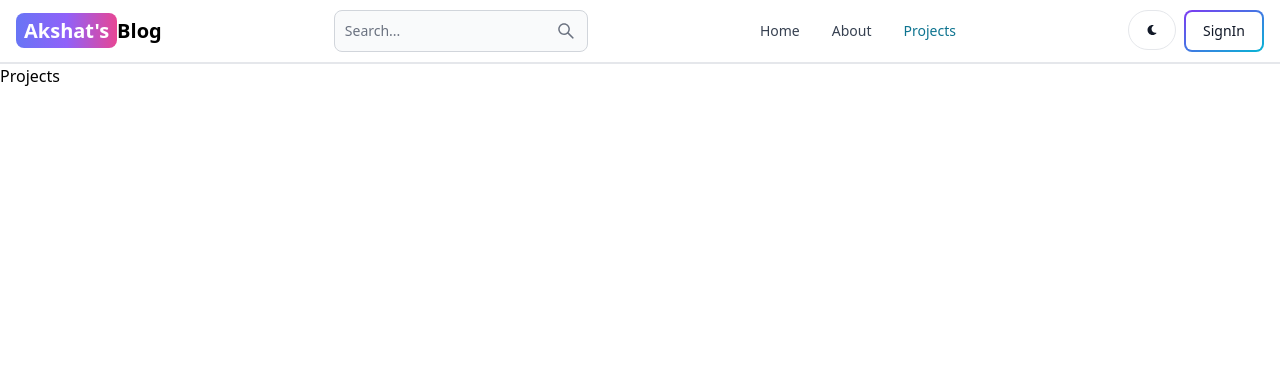
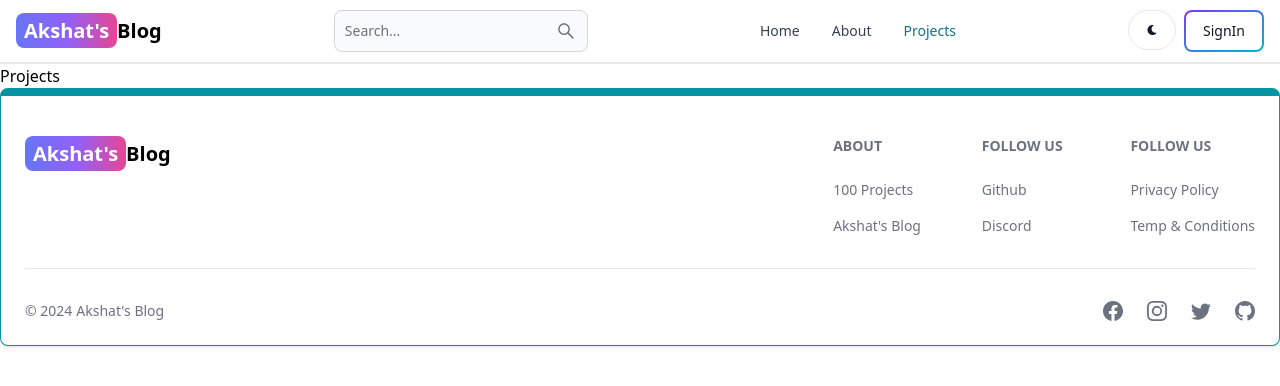
Before and after one commit to Akshat20042/BlogSite, a React (Vite) app in the folder BlogFront/: page /projects in a window 1280 px wide. Shown: the top 386 px of the page. Built offline with nearby package versions, Linux system fonts and the light colour scheme.

Commit message:
creating and adding footer

```diff
--- a/BlogFront/src/App.jsx
+++ b/BlogFront/src/App.jsx
@@ -1,25 +1,27 @@
-import React from 'react'
-import {BrowserRouter, Route, Routes} from 'react-router-dom'
-import Home from './Pages/Home'
-import About from './Pages/About'
-import SignIn from './Pages/SignIn'
-import SignUp from './Pages/SignUp'
-import Dashboard from './Pages/Dashboard'
-import Projects from './Pages/Projects'
-import Header from './components/Header'
+import React from "react";
+import { BrowserRouter, Route, Routes } from "react-router-dom";
+import Home from "./Pages/Home";
+import About from "./Pages/About";
+import SignIn from "./Pages/SignIn";
+import SignUp from "./Pages/SignUp";
+import Dashboard from "./Pages/Dashboard";
+import Projects from "./Pages/Projects";
+import Header from "./components/Header";
+import Footer from "./components/Footer";
 
 export default function App() {
   return (
     <BrowserRouter>
-    <Header />
-    <Routes>
-      <Route path = "/" element={<Home/>} />
-      <Route path = "/about" element={<About/>} />
-      <Route path = "/sign-in" element={<SignIn/>} />
-      <Route path = "/sign-up" element={<SignUp/>} />
-      <Route path = "/dashboard" element={<Dashboard/>} />
-      <Route path = "/projects" element={<Projects/>} />
-    </Routes>
+      <Header />
+      <Routes>
+        <Route path="/" element={<Home />} />
+        <Route path="/about" element={<About />} />
+        <Route path="/sign-in" element={<SignIn />} />
+        <Route path="/sign-up" element={<SignUp />} />
+        <Route path="/dashboard" element={<Dashboard />} />
+        <Route path="/projects" element={<Projects />} />
+      </Routes>
+      <Footer />
     </BrowserRouter>
-  )
+  );
 }
--- /dev/null
+++ b/BlogFront/src/components/Footer.jsx
@@ -0,0 +1,93 @@
+import React from "react";
+import { Footer } from "flowbite-react";
+import { Link } from "react-router-dom";
+import { BsFacebook, BsInstagram, BsTwitter, BsGithub } from "react-icons/bs";
+
+export default function FooterComp() {
+  return (
+    <Footer
+      container
+      className="
+  border border-t-8 border-teal-500"
+    >
+      <div className="w-full max-w-7xl mx-auto">
+        <div className="grid w-full justify-between sm:flex md:grid-cols-1">
+          <div className="mt-5">
+            <Link
+              to="/"
+              className="self-center whitespace-nowrap
+      text-lg sm:text-xl font-semibold dark:text-white"
+            >
+              <span
+                className="px-2 py-1 bg-gradient-to-r from-indigo-500
+          via-purple-500 to-pink-500 rounded-lg text-white"
+              >
+                Akshat's
+              </span>
+              Blog
+            </Link>
+          </div>
+          <div className="grid grid-cols-2 gap-8 mt-4 sm:grid-cols-3 sm:gap-6">
+            <div>
+              <Footer.Title title="About" />
+              <Footer.LinkGroup col>
+                <Footer.Link
+                  href="https://www.100jsprojects.com"
+                  target="_blank"
+                  rel="noopener noreferrer"
+                >
+                  100 Projects
+                </Footer.Link>
+                <Footer.Link
+                  href="/about"
+                  target="_blank"
+                  rel="noopener noreferrer"
+                >
+                  Akshat's Blog
+                </Footer.Link>
+              </Footer.LinkGroup>
+            </div>
+            <div>
+              <Footer.Title title="Follow Us" />
+              <Footer.LinkGroup col>
+                <Footer.Link
+                  href="https://github.com/Akshat20042"
+                  target="_blank"
+                  rel="noopener noreferrer"
+                >
+                  Github
+                </Footer.Link>
+                <Footer.Link href="#" target="_blank" rel="noopener noreferrer">
+                  Discord
+                </Footer.Link>
+              </Footer.LinkGroup>
+            </div>
+            <div>
+              <Footer.Title title="Follow Us" />
+              <Footer.LinkGroup col>
+                <Footer.Link href="https://github.com/Akshat20042">
+                  Privacy Policy
+                </Footer.Link>
+                <Footer.Link href="#">Temp &amp; Conditions</Footer.Link>
+              </Footer.LinkGroup>
+            </div>
+          </div>
+        </div>
+        <Footer.Divider />
+        <div className="w-full sm:flex sm:items-center sm:justify-between">
+          <Footer.Copyright
+            href="#"
+            by="Akshat's Blog"
+            year={new Date().getFullYear()}
+          />
+          <div className="flex gap-6 sm:mt-0 mt-4 sm:justify-center">
+            <Footer.Icon href="#" icon={BsFacebook} />
+            <Footer.Icon href="#" icon={BsInstagram} />
+            <Footer.Icon href="#" icon={BsTwitter} />
+            <Footer.Icon href="#" icon={BsGithub} />
+          </div>
+        </div>
+      </div>
+    </Footer>
+  );
+}
```
